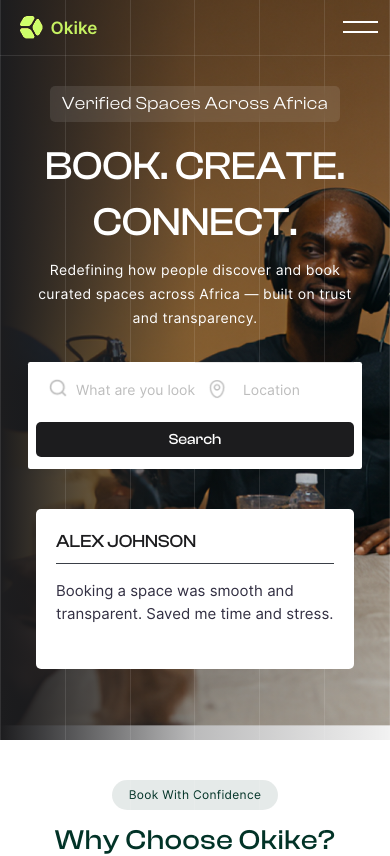
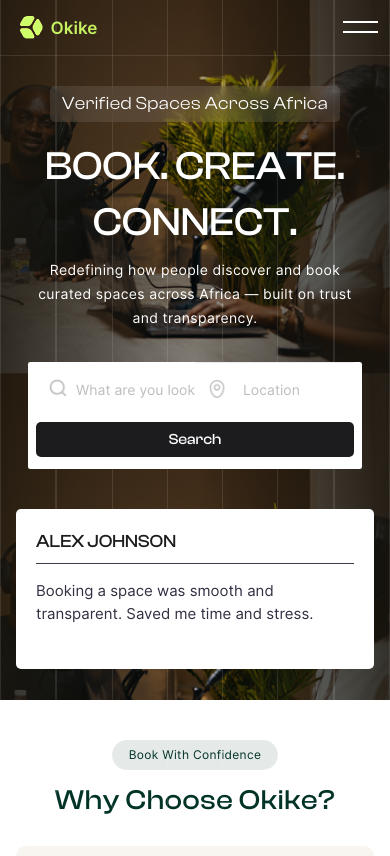
Before and after one commit to OnyekwereMichael/okike-space-web, a React (Vite) app: page / in a window 390 px wide. Shown: the top 856 px of the page. Built offline with nearby package versions, Linux system fonts and the light colour scheme.

Commit message:
feat(landing): add mobile hero image and improve responsive styles
- Add new hero image for mobile view
- Adjust responsive styles for FAQ, Testimonial, and HostSpace components
- Enhance mobile layout with improved spacing and gradients

```diff
--- a/src/pages/LandingPage/component/Testimonial.tsx
+++ b/src/pages/LandingPage/component/Testimonial.tsx
@@ -5,9 +5,7 @@ import { motion, type Variants } from "framer-motion";
 const testimonialsData = [
   {
     name: "KRISTIN WATSON",
-    text: `This is actually so helpful. Instagram DMs are long. I’m tired of
-    chasing studios every time I need to shoot. — Tomi, Photographer,
-    Lekki (via Instagram DM)`,
+    text: `I loved how simple and clear the booking process was. It saved me both time and hassle.`,
   },
   {
     name: "ALEX JOHNSON",
@@ -64,7 +62,7 @@ export default function Testimonials() {
 
       {/* MOBILE SLIDER */}
       <section className="max-sm:block max-xl:block hidden z-50 mt-6 overflow-hidden">
-        <div className="mx-auto flex w-[350px] max-xl:w-full max-sm:w-[350px] px-4 overflow-hidden">
+        <div className="mx-auto flex w-[350px] max-xl:w-full max-sm:w-[390px] px-4 overflow-hidden">
           <Swiper
             spaceBetween={12}
             slidesPerView={1}
--- a/src/pages/LandingPage/pages/Faq/Faq.tsx
+++ b/src/pages/LandingPage/pages/Faq/Faq.tsx
@@ -24,6 +24,7 @@ export default function Faq() {
            mb-5
           mx-auto
           max-xl:px-6
+
         "
             >
                 <p className="font-inter-Regular text-[18px]  leading-[100%] text-[#023327] max-sm:text-[12px] max-sm:w-[199px]">
@@ -35,7 +36,7 @@ export default function Faq() {
                 Questions? <br className="sm:hidden"/> We’ve got answers.
             </p>
 
-            <div className="mx-auto w-[1134px] mb-16 px-4 max-sm:w-full max-xl:w-full max-xl:px-10">
+            <div className="mx-auto w-[1134px] mb-16 px-4 max-sm:w-full max-xl:w-full max-xl:px-10 max-sm:px-4">
                 {faqs.map((faq, index) => {
                     const isOpen = index === activeIndex;
 
--- a/src/pages/LandingPage/pages/Hero/Hero.tsx
+++ b/src/pages/LandingPage/pages/Hero/Hero.tsx
@@ -1,4 +1,5 @@
 import Hero_Img from '../../../../assets/HeroImg_landing.png';
+import Hero_Img_Mobile from '../../../../assets/hero_img_mobile.png'
 import TypingEffect from '../../../../hooks/useTypingEffect';
 import Navbar from '../../component/Navbar';
 import SearchBar from '../../component/SearchBar';
@@ -15,11 +16,38 @@ export default function Hero() {
         <img
           src={Hero_Img}
           alt="Hero"
-          className="w-full h-[900px] object-cover max-sm:h-[740px] max-sm:bg-contain max-xl:h-[780px]"
+          className="w-full h-[900px] object-cover max-sm:h-[740px] max-sm:bg-contain max-xl:h-[780px] max-sm:hidden"
         />
 
-        {/* Gradient Overlay */}
-        <div className="absolute inset-0 bg-gradient-to-r from-[#1C1C1E] via-[#1C1C1E]/30 to-[rgba(0,0,0,0.05)]"></div>
+        <img
+          src={Hero_Img_Mobile}
+          alt="Hero"
+          className="w-full h-[700px] object-cover max-sm:block hidden"
+        />
+
+{/* Vertical darkness on left side */}
+<div
+  className="
+    absolute inset-0
+    pointer-events-none
+    bg-gradient-to-r
+    from-[#1B160E]/80
+    via-transparent
+    to-transparent
+  "
+></div>
+
+{/* Vertical darkness on right side */}
+<div
+  className="
+    absolute inset-0
+    pointer-events-none
+    bg-gradient-to-l
+    from-[#1B160E]/80
+    via-transparent
+    to-transparent
+  "
+></div>
 
         {/* Vertical border lines */}
        <div className="absolute inset-0 hidden xl:flex justify-between pointer-events-none h-full">
@@ -46,14 +74,21 @@ export default function Hero() {
 </div>
 
 
-        <div className="absolute inset-0 flex max-sm:flex sm:hidden justify-between pointer-events-none h-full">
-  {[...Array(7)].map((_, idx) => (
+    <div className="absolute inset-0 flex max-sm:flex sm:hidden justify-between pointer-events-none h-full">
+  {[...Array(8)].map((_, idx) => (
     <div
-      key={idx}
-      className="min-h-screen w-0 border-l-[0.5px] border-[#FFFFFF1A]"
-    />
+  key={idx}
+  className={`
+    min-h-screen
+    w-0
+    border-[#FFFFFF1A]
+    ${idx === 1 || idx === 6 ? "border-l-[2px]" : "border-l-[0.5px]"}
+  `}
+/>
+
   ))}
 </div>
+
 
         {/* Hero Content */}
         <div className="absolute inset-0 flex flex-col items-center text-center px-4 max-sm:px-3">
--- a/src/pages/LandingPage/pages/howItWorks/component/HostSpace.tsx
+++ b/src/pages/LandingPage/pages/howItWorks/component/HostSpace.tsx
@@ -46,21 +46,21 @@ export default function HostSpace() {
         max-xl:flex-col
         max-xl:py-6
         max-xl:px-8
-        max-sm:px-4
+        max-sm:px-6
         max-sm:py-10
-        max-sm:gap-10
+        max-sm:gap-3
 
       "
     >
       {/* TEXT CONTENT */}
       <motion.div
-        className="w-full max-w-full z-10 max-xl:mt-6"
+        className="w-full max-w-full z-10"
         initial="hidden"
         whileInView="visible"
         viewport={{ once: true, amount: 0.3 }}
         variants={textVariants}
       >
-        <span className="mb-6 rounded-[24px] bg-[#EBE4FF] px-4 py-1.5 text-[16px] leading-[100%] text-[#000000] font-inter-Regular font-[400] inline-flex items-center max-sm:mb-2">
+        <span className="mb-6 rounded-[24px] bg-[#EBE4FF] px-4 py-1.5 text-[16px] leading-[100%] text-[#000000] font-inter-Regular font-[400] inline-flex items-center max-sm:mb-4">
           For Space Owners
         </span>
 
@@ -97,7 +97,7 @@ export default function HostSpace() {
           className="
           scale-[170%] object-cover
             w-full max-w-[420px]
-            max-sm:scale-110
+            max-sm:scale-[120%]
             max-xl:scale-[160%]
           "
         />
```
Also changed, not shown: src/assets/hero_img_mobile.png (added).
